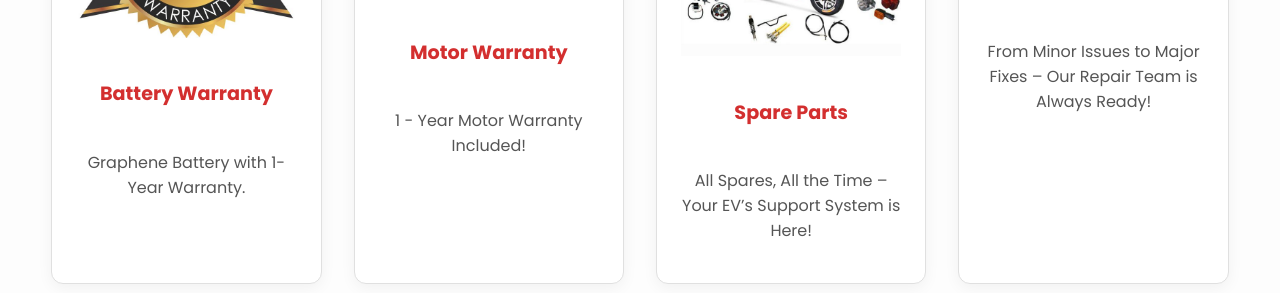
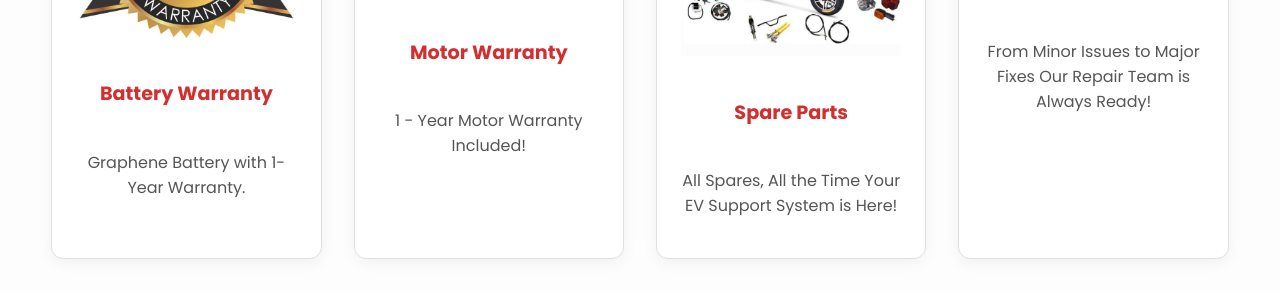
Before and after one commit to VAMSI-1CHARAN/jvc-allied-distributors, a plain HTML site: page index.html in a window 1280 px wide. Shown: the part 3267-3560 px from the top of the page. Drawn offline with Linux system fonts and the light colour scheme.

Commit message:
Service section enhanced

```diff
--- a/index.html
+++ b/index.html
@@ -107,15 +107,15 @@
                 <div class="service-card">
                     <img src="images/spare_parts.jpg" alt="EV Spare Parts">
                     <h4>Spare Parts</h4>
-                    <p>All Spares, All the Time –
-                        Your EV’s Support System
+                    <p>All Spares, All the Time
+                        Your EV Support System
                         is Here!</p>
                 </div>
                 <div class="service-card">
                     <img src="images/service_mechanic.jpg" alt="EV Repair Service">
                     <h4>Service & Problem Solving</h4>
                     <p>From Minor Issues to
-                        Major Fixes – Our Repair
+                        Major Fixes Our Repair
                         Team is Always Ready!</p>
                 </div>
             </div>
```
